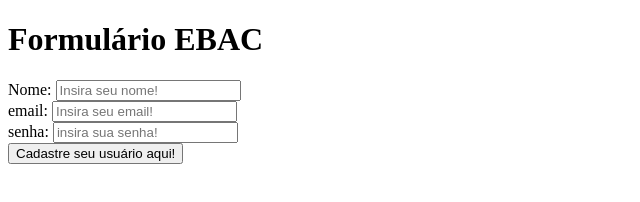
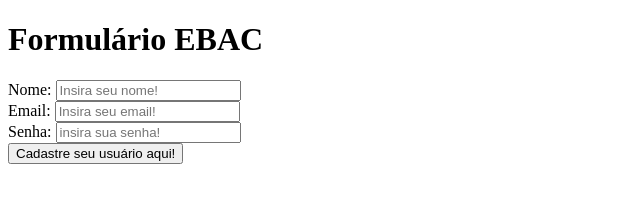
Before and after one commit to Joaojpg1/Atividade_HTML, a plain HTML site: page index.html in a window 1280 px wide. Shown: the full height of the page, 0-640 px from the left. Drawn offline with Linux system fonts and the light colour scheme.

Commit message:
Fazendo atualizações em nosso código HTML
mais um commit

```diff
--- a/index.html
+++ b/index.html
@@ -11,10 +11,10 @@
         <label for="nome">Nome:</label>
         <input id="nome" type="text" placeholder="Insira seu nome!">
         <br>
-        <label for="email">email:</label>
+        <label for="email">Email:</label>
         <input id="email" type="email" placeholder="Insira seu email!">
         <br>
-        <label for="password">senha:</label>
+        <label for="password">Senha:</label>
         <input id="password" type="password" placeholder="insira sua senha!">
         <br>
         <button type ="submit">Cadastre seu usuário aqui!</button>
```
